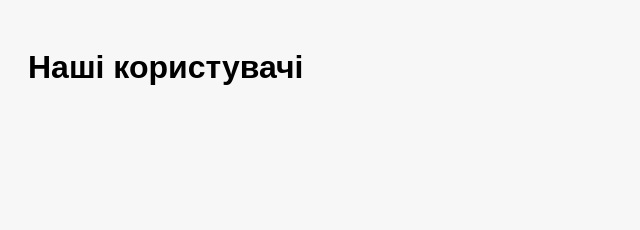
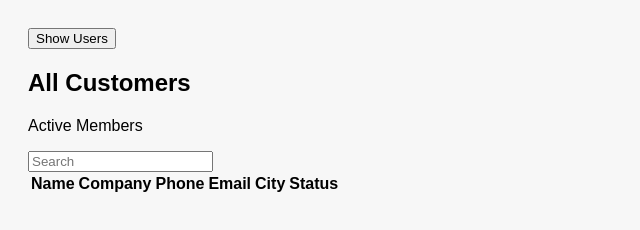
Before and after one commit to In-VIN-sible/js-proekt, a plain HTML site: page js pro 15/index.html in a window 1280 px wide. Shown: the whole page, without its empty margins (0-640 px from the left). Drawn offline with Linux system fonts and the light colour scheme; no server answers.

Commit message:
Update index.html

```diff
--- a/js pro 15/index.html
+++ b/js pro 15/index.html
@@ -1,18 +1,44 @@
-
 <!DOCTYPE html>
 <html lang="en">
 <head>
-    <meta charset="UTF-8">
-    <meta name="viewport" content="width=device-width, initial-scale=1.0">
-    <title>Document</title>
-    <link rel="stylesheet" href="style.css">
+    <meta charset="utf-8" />
+    <meta name="viewport" content="width=device-width,initial-scale=1" />
+    <title>User Table</title>
+    <link rel="stylesheet" href="style.css" />
 </head>
 <body>
-    <body>
-  <h1>Наші користувачі</h1>
-  <div id="app"></div>
+<main>
+    <button id="toggleBtn">Show Users</button>
 
-    <script src="script.js"></script>
+    <section id="card" class="card" aria-hidden="true">
+        <div class="card-header">
+            <div>
+                <h1>All Customers</h1>
+                <p class="sub">Active Members</p>
+            </div>
+            <div class="search">
+                <input id="search" placeholder="Search" />
+            </div>
+        </div>
+
+        <div class="table-wrap">
+            <table id="userTable" class="user-table">
+                <thead>
+                <tr>
+                    <th>Name</th>
+                    <th>Company</th>
+                    <th>Phone</th>
+                    <th>Email</th>
+                    <th>City</th>
+                    <th>Status</th>
+                </tr>
+                </thead>
+                <tbody id="app"></tbody>
+            </table>
+        </div>
+    </section>
+</main>
+
+<script src="script.js" defer></script>
 </body>
-
 </html>
```
